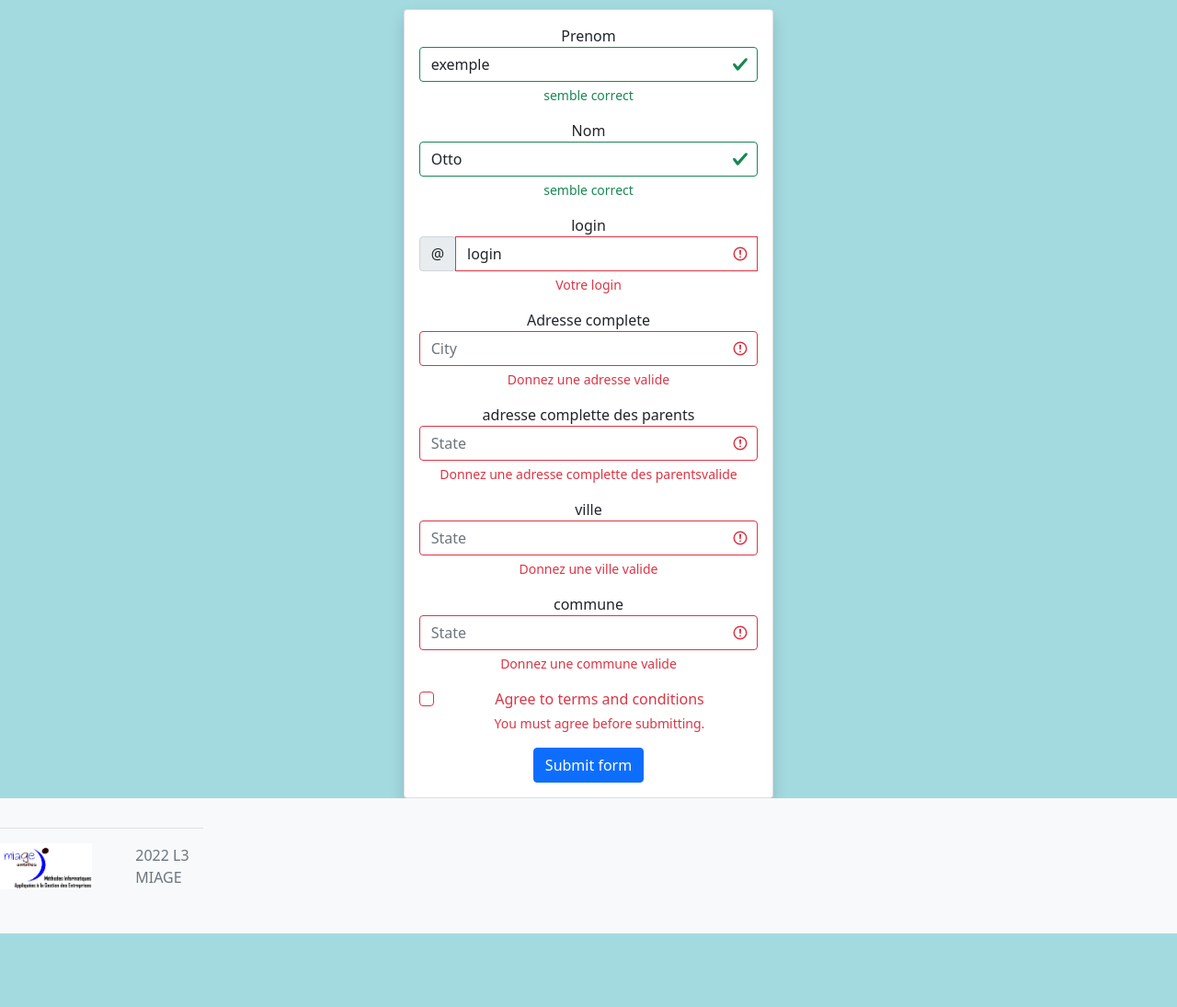
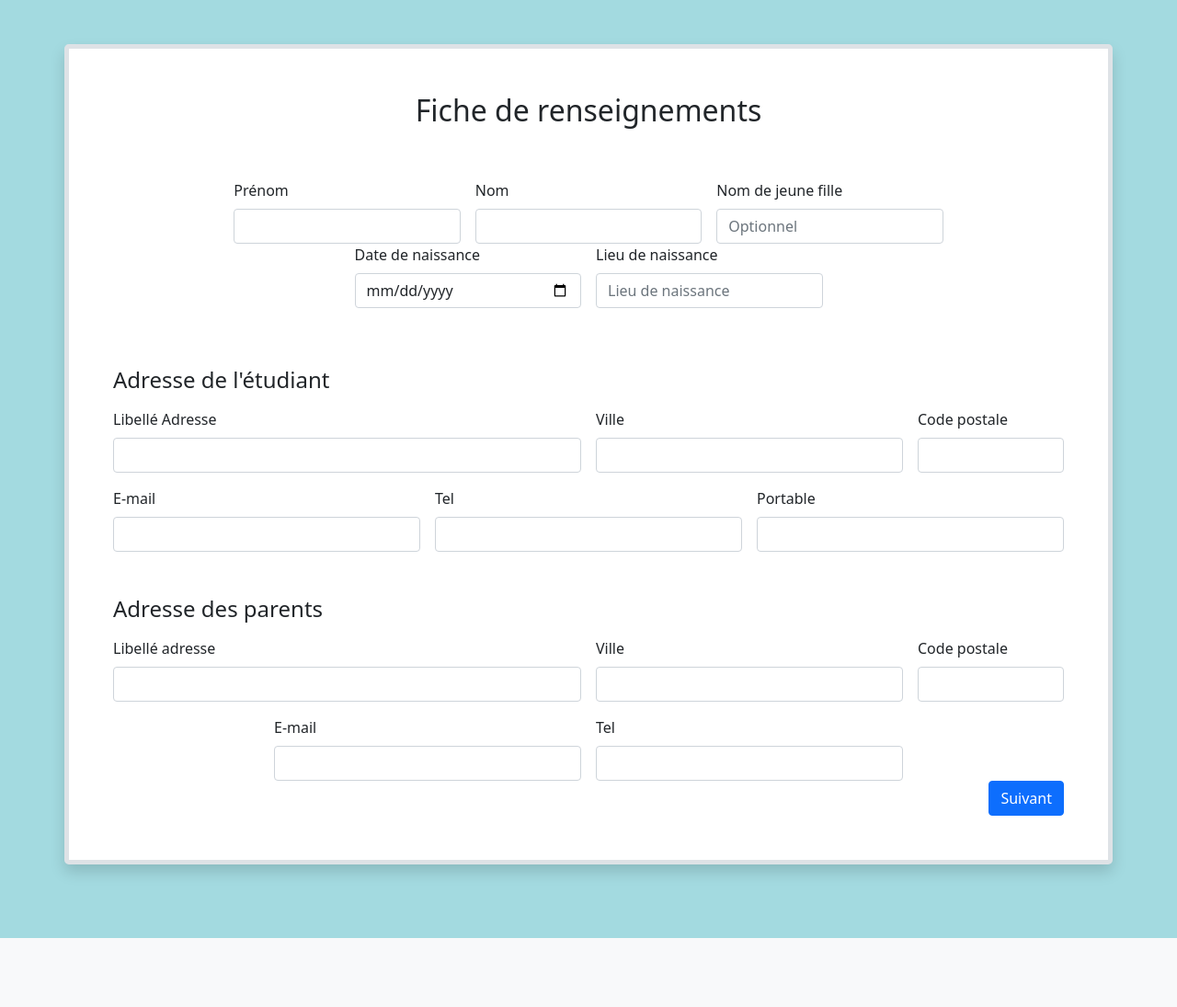
Before and after one commit to FWICSS/Proj_DEV_L3, a PHP site: page / in a window 1280 px wide. Shown: the part 76-1171 px from the top of the page at 92% size. After the commit the page ends 1096 px from the top, so only its background shows below. Run offline with PHP 8.4, Linux system fonts and the light colour scheme; the visitor is signed in with stand-in values (Sample User, id 1).

Commit message:
formulaire 1

```diff
--- a/Controllers/studentController.php
+++ b/Controllers/studentController.php
@@ -5,6 +5,7 @@ if (isset($_REQUEST['action'])) {
     switch ($action) {
         case 'register':
             $emailExist = emailExist($_REQUEST['mail']);
+
             if ($emailExist != 0) {
                 $message = "Un compte existe déja avec cet e-mail";
                 include_once('Views\errorsMessages.php');
--- a/Views/registerMiageForm.php
+++ b/Views/registerMiageForm.php
@@ -1,92 +1,113 @@
 <?php
 include_once('header.php');
 ?>
-    <div class="container-fluid">
-        <div class="row justify-content-center align-items-center d-flex-row text-center">
-            <div class="col-12 col-lg-4 h-50 ">
-                <!--col-md-9 offset-md-4-->
-                <div class="card shadow">
-                    <div class="card-body mx-auto">
+    <div class="container bg-white rounded-3 border border-5 shadow mt-5 ps-lg-5 pe-lg-5 pb-5">
+        <div class="py-5 text-center">
+            <h2>Fiche de renseignements</h2>
+        </div>
+
         <form>
-                            <div class="form-row">
-                                <div class="form-group mb-3">
-                                    <label >Prenom</label>
-                                    <input type="text" class="form-control is-valid" name="First name" placeholder="Prenom" value="exemple" required>
-                                    <div class="valid-feedback">
-                                        semble correct
-                                    </div>
-                                </div>
-                                <div class="form-group mb-3">
-                                    <label >Nom</label>
-                                    <input type="text" class="form-control is-valid" name="Last name" placeholder="Nom" value="Otto" required>
-                                    <div class="valid-feedback">
-                                        semble correct
+            <div class="row g-3 d-flex justify-content-center">
+                <div class="col-sm-3">
+                    <label for="firstName" class="form-label">Prénom</label>
+                    <input type="text" class="form-control" id="firstName" placeholder="" value="" required>
+                    <div class="invalid-feedback">
+                        Valid first name is required.
                     </div>
                 </div>
 
-                                <div class="form-group mb-3">
-                                    <label >login</label>
-                                    <div class="input-group">
-                                        <div class="input-group-prepend">
-                                            <span class="input-group-text" id="inputGroupPrepend3">@</span>
+                <div class="col-sm-3">
+                    <label for="lastName" class="form-label">Nom</label>
+                    <input type="text" class="form-control" id="lastName" placeholder="" value="" required>
+                    <div class="invalid-feedback">
+                        Valid last name is required.
                     </div>
-                                        <input type="text" class="form-control is-invalid" name="login" placeholder="Login" aria-describedby="inputGroupPrepend3" value="login" required>
+                </div>
+
+                <div class="col-sm-3">
+                    <label for="username" class="form-label">Nom de jeune fille</label>
+                    <div class="input-group has-validation">
+                        <input type="text" class="form-control" id="username" placeholder="Optionnel" required>
                         <div class="invalid-feedback">
-                                            Votre login
-
+                            Your username is required.
                         </div>
                     </div>
                 </div>
             </div>
-                            <div class="form-row">
-                                <div class="form-group mb-3">
-                                    <label >Adresse complete</label>
-                                    <input type="text" class="form-control is-invalid" name="adresse" placeholder="City" required>
-                                    <div class="invalid-feedback">
-                                        Donnez une adresse valide
+
+            <div class="row g-3 d-flex justify-content-center mb-3">
+                <div class="col-sm-3">
+                    <label for="username" class="form-label">Date de naissance</label>
+                    <div class="input-group has-validation">
+                        <input type="date" class="form-control" id="username"
+                               placeholder="date de naissance" required>
                     </div>
                 </div>
-                                <div class="form-group mb-3">
-                                    <label >adresse complette des parents</label>
-                                    <input type="text" class="form-control is-invalid" name="pays" placeholder="State" required>
-                                    <div class="invalid-feedback">
-                                        Donnez une adresse complette des parentsvalide
-                                    </div>
-                                </div>
-                                <div class="form-group mb-3">
-                                    <label >ville</label>
-                                    <input type="text" class="form-control is-invalid" name="pays" placeholder="State" required>
-                                    <div class="invalid-feedback">
-                                        Donnez une ville valide
-                                    </div>
-                                </div>
-                                <div class="form-group mb-3">
-                                    <label >commune</label>
-                                    <input type="text" class="form-control is-invalid" name="pays" placeholder="State" required>
-                                    <div class="invalid-feedback">
-                                        Donnez une commune valide
-                                    </div>
-                                </div>
-
-                            </div>
-                            <div class="form-group mb-3">
-                                <div class="form-check mb-3">
-                                    <input class="form-check-input is-invalid" type="checkbox" value="" id="invalidCheck3" required>
-                                    <label class="form-check-label" for="invalidCheck3">
-                                        Agree to terms and conditions
-                                    </label>
-                                    <div class="invalid-feedback">
-                                        You must agree before submitting.
+                <div class="col-sm-3">
+                    <label for="username" class="form-label">Lieu de naissance</label>
+                    <div class="input-group has-validation">
+                        <input type="text" class="form-control" id="username"
+                               placeholder="Lieu de naissance" required>
                     </div>
                 </div>
             </div>
-                            <button class="btn btn-primary" type="submit">Submit form</button>
-                        </form>
+            <div class="pt-5 pb-2 text-start">
+                <h4>Adresse de l'étudiant</h4>
+            </div>
+            <div class="row g-3 d-flex justify-content-center">
+                <div class="col-sm-6">
+                    <label for="firstName" class="form-label">Libellé Adresse</label>
+                    <input type="text" class="form-control" id="firstName" placeholder="" value="" required>
+                </div>
+                <div class="col-sm-4">
+                    <label for="firstName" class="form-label">Ville</label>
+                    <input type="text" class="form-control" id="firstName" placeholder="" value="" required>
+                </div>
+                <div class="col-sm-2">
+                    <label for="firstName" class="form-label">Code postale</label>
+                    <input type="number" class="form-control" id="firstName" placeholder="" value="" required>
+                </div>
+                <div class="col-sm-4">
+                    <label for="firstName" class="form-label">E-mail</label>
+                    <input type="email" class="form-control" id="firstName" placeholder="" value="" required>
+                </div>
+                <div class="col-sm-4">
+                    <label for="firstName" class="form-label">Tel</label>
+                    <input type="text" class="form-control" id="firstName" placeholder="" value="" required>
+                </div>
+                <div class="col-sm-4">
+                    <label for="firstName" class="form-label">Portable</label>
+                    <input type="text" class="form-control" id="firstName" placeholder="" value=""
+                           required>
                 </div>
             </div>
+            <div class="pt-5 pb-2 text-start">
+                <h4>Adresse des parents</h4>
+            </div>
+            <div class="row g-3 d-flex justify-content-center">
+                <div class="col-sm-6">
+                    <label for="firstName" class="form-label">Libellé adresse</label>
+                    <input type="text" class="form-control" id="firstName" placeholder="" value="" required>
+                </div>
+                <div class="col-sm-4">
+                    <label for="firstName" class="form-label">Ville</label>
+                    <input type="text" class="form-control" id="firstName" placeholder="" value="" required>
+                </div>
+                <div class="col-sm-2">
+                    <label for="firstName" class="form-label">Code postale</label>
+                    <input type="number" class="form-control" id="firstName" placeholder="" value="" required>
+                </div>
+                <div class="col-sm-4">
+                    <label for="firstName" class="form-label">E-mail</label>
+                    <input type="email" class="form-control" id="firstName" placeholder="" value="" required>
+                </div>
+                <div class="col-sm-4">
+                    <label for="firstName" class="form-label">Tel</label>
+                    <input type="text" class="form-control" id="firstName" placeholder="" value="" required>
                 </div>
             </div>
+        </form>
+        <div class="col-md-12 text-end">
+            <button class="btn btn-primary" type="submit">Suivant</button>
         </div>
-<?php
-include('footer.php');
-?>
+    </div>
```
Lines whose indentation alone changed are shown as unchanged.
